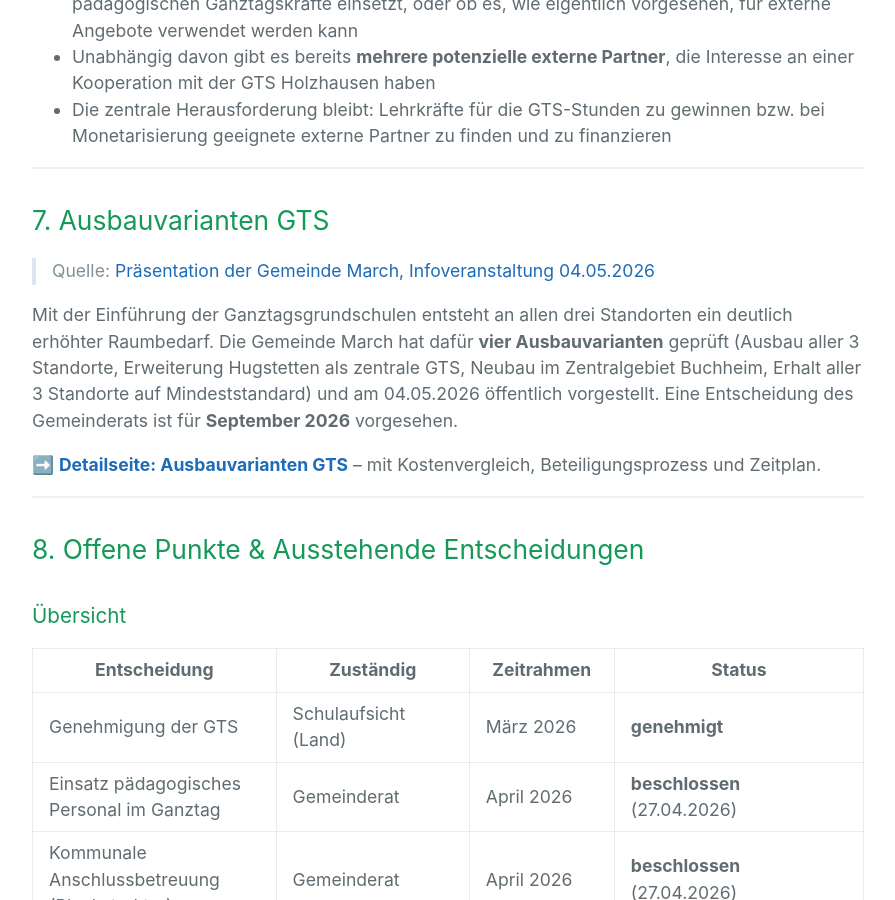
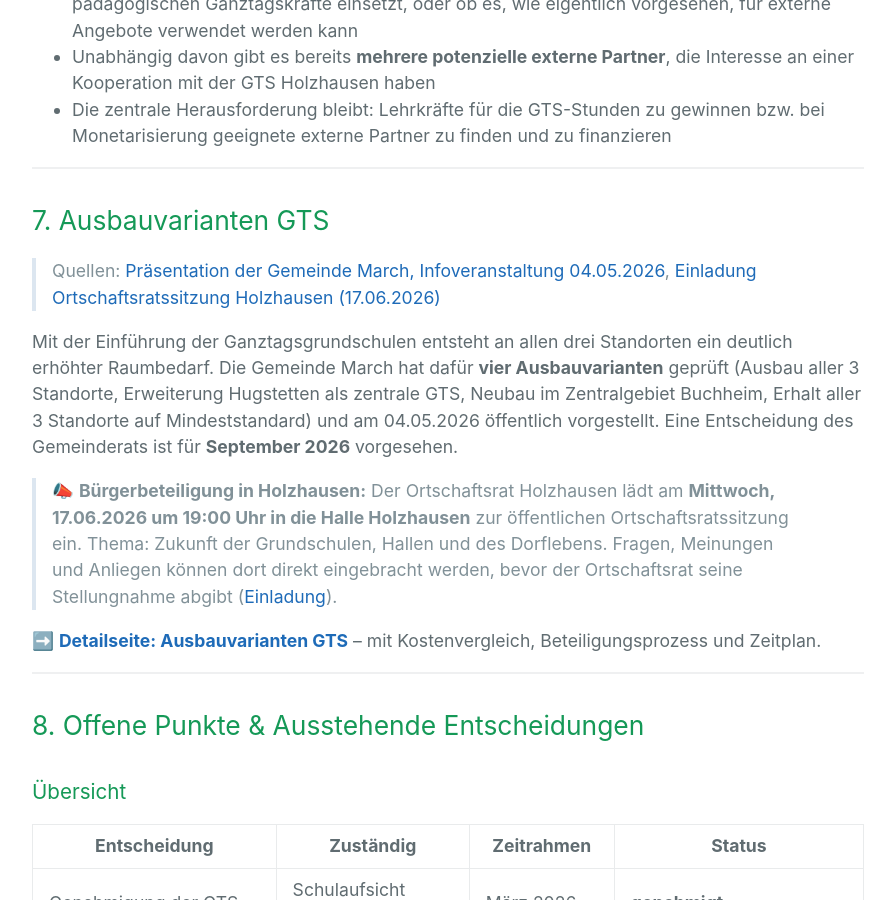
Before and after one commit to danielwinter83/gts-holzhausen-website, a Jekyll site: the page built from index.md, in a window 1280 px wide and 900 px high, scrolled down 9001 px. Shown: the whole window, without its empty margins (192-1087 px from the left). Built offline with Jekyll 4.4.1, drawn with Linux system fonts in a browser that asks for light colours; our own code applies the rules of GitHub Pages for plain Markdown files; some of the changed text lies outside the part shown.

Commit message:
feat: Termin OR-Sitzung Holzhausen (17.06.2026) ergaenzen
Oeffentliche Ortschaftsratssitzung Holzhausen am 17.06.2026 um 19 Uhr in
der Halle Holzhausen zur Buergerbeteiligung zur Schulentwicklung als
weiterer Termin im Beteiligungsprozess der Ausbauvarianten erfasst.
Einladung verlinkt in Hauptseite, Detailseite und Download-Bereich.

```diff
--- a/index.md
+++ b/index.md
@@ -247,9 +247,11 @@ Die Schule kann entscheiden, ob sie die LWS durch eigene Lehrkräfte abdeckt ode
 
 ## 7. Ausbauvarianten GTS
 
-> Quelle: [Präsentation der Gemeinde March, Infoveranstaltung 04.05.2026](docs/Praesentation_GT_Ausbau.pdf)
+> Quellen: [Präsentation der Gemeinde March, Infoveranstaltung 04.05.2026](docs/Praesentation_GT_Ausbau.pdf), [Einladung Ortschaftsratssitzung Holzhausen (17.06.2026)](docs/2026_06-OR-Sitzungseinladung.jpg)
 
 Mit der Einführung der Ganztagsgrundschulen entsteht an allen drei Standorten ein deutlich erhöhter Raumbedarf. Die Gemeinde March hat dafür **vier Ausbauvarianten** geprüft (Ausbau aller 3 Standorte, Erweiterung Hugstetten als zentrale GTS, Neubau im Zentralgebiet Buchheim, Erhalt aller 3 Standorte auf Mindeststandard) und am 04.05.2026 öffentlich vorgestellt. Eine Entscheidung des Gemeinderats ist für **September 2026** vorgesehen.
+
+> 📣 **Bürgerbeteiligung in Holzhausen:** Der Ortschaftsrat Holzhausen lädt am **Mittwoch, 17.06.2026 um 19:00 Uhr in die Halle Holzhausen** zur öffentlichen Ortschaftsratssitzung ein. Thema: Zukunft der Grundschulen, Hallen und des Dorflebens. Fragen, Meinungen und Anliegen können dort direkt eingebracht werden, bevor der Ortschaftsrat seine Stellungnahme abgibt ([Einladung](docs/2026_06-OR-Sitzungseinladung.jpg)).
 
 ➡️ **[Detailseite: Ausbauvarianten GTS](ausbauvarianten.html)** – mit Kostenvergleich, Beteiligungsprozess und Zeitplan.
 
@@ -339,6 +341,7 @@ Kooperationen sind aktuell noch in Abstimmung. Bisher noch keine konkreten Vertr
 - [Sachstandsinformation Gemeinde, Mär. 2026](docs/2026_03-Sachstandsinformation Ganztaggsgrundschule.pdf)
 - [Sachstandsinformation Gemeinde, Apr. 2026](docs/2026_04-Sachstandsinformation.pdf)
 - [Präsentation Ausbauvarianten Gemeinde March (04.05.2026)](docs/Praesentation_GT_Ausbau.pdf) (15 MB) – siehe auch [Detailseite](ausbauvarianten.html)
+- [Einladung Ortschaftsratssitzung Holzhausen (17.06.2026)](docs/2026_06-OR-Sitzungseinladung.jpg)
 - [Stellungnahme GEB Schulen March zur Mittagsverpflegung, Mär. 2026](docs/Stellungnahme des Gesamtelternbeirats Schulen March.pdf)
 - [Infoschreiben KiKom, Okt. 2025](docs/kikom/2025_10-Infoschreiben)
 - [GaFöG-FAQs Landkreistag BW, Sept. 2025](docs/GaFöG-FAQs Landkreistag Ba-Wü_Stand September 20251.pdf)
```
Also changed, not shown: ausbauvarianten.md (+2 -1 lines), docs/2026_06-OR-Sitzungseinladung.jpg (added).
